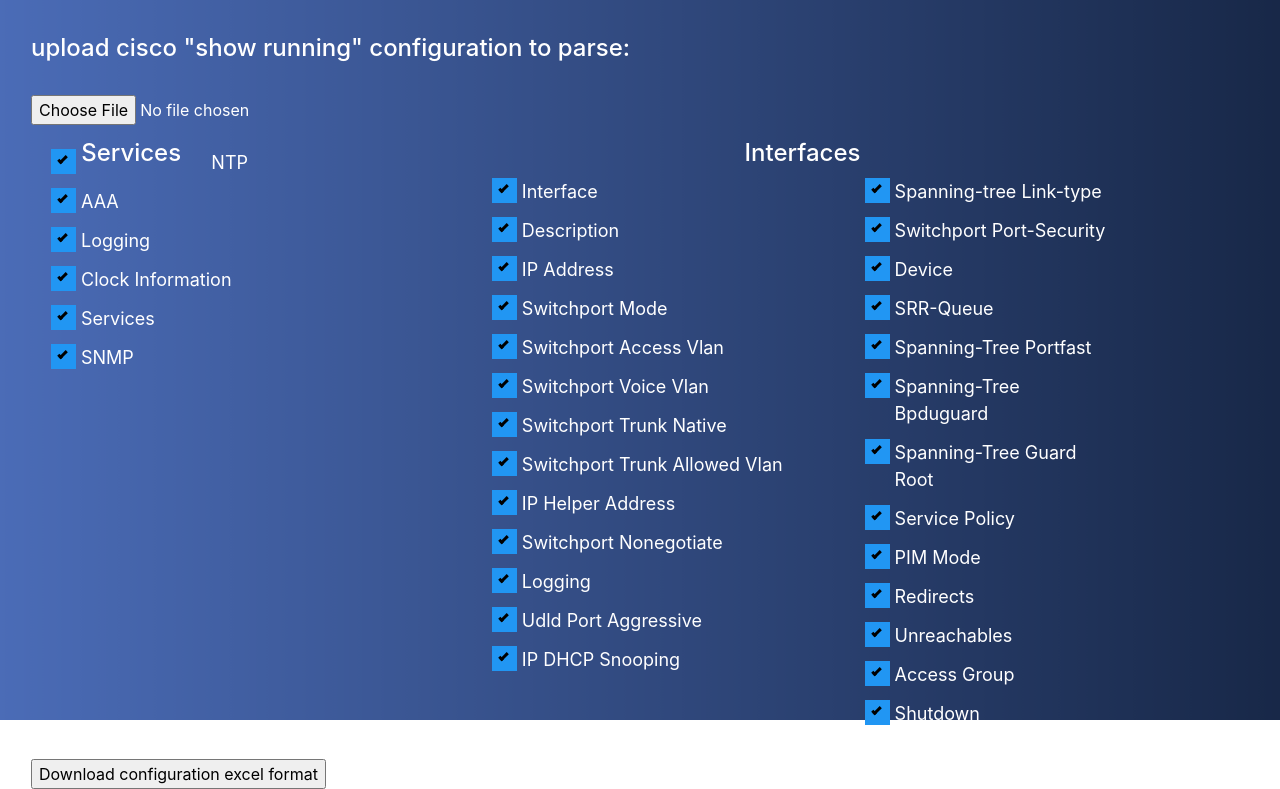
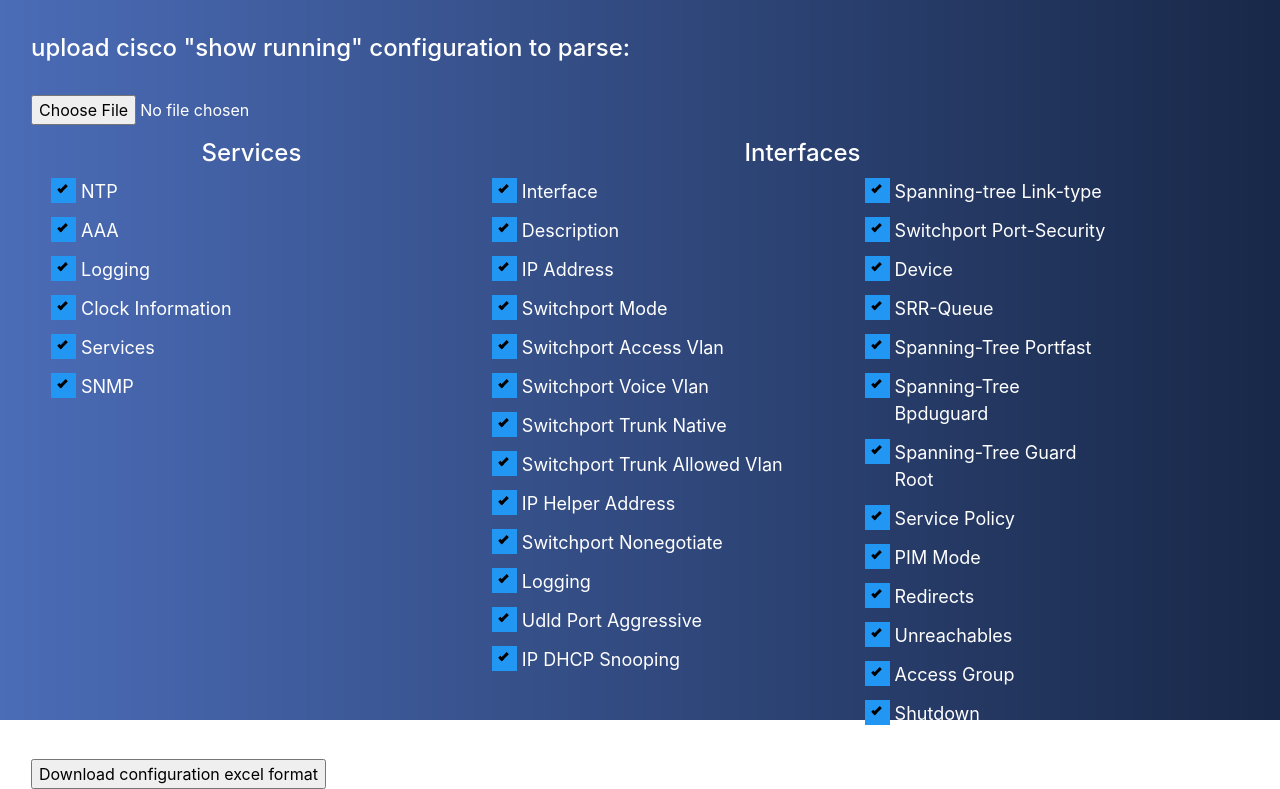
Before and after one commit to rapavin/cisco-app2, a Django app: page /Parser_Page in a window 1280 px wide. Shown: the part 56-845 px from the top of the page. Run offline with Django 3.2, Linux system fonts and the light colour scheme; some libraries are stand-ins or nearby versions.

Commit message:
Update Parser_Page.html

```diff
--- a/templates/Parser_Page.html
+++ b/templates/Parser_Page.html
@@ -120,7 +120,7 @@
                 <div class="left_child">
                   <div class="heading">
 
-                    <h4 class="right_align">Services</h4>
+                    <h4>Services</h4>
                   </div>
                   <label class="container_checkbox">NTP
                     <input type="checkbox" name="checklist[]" checked="checked" value="NTP" />
```
